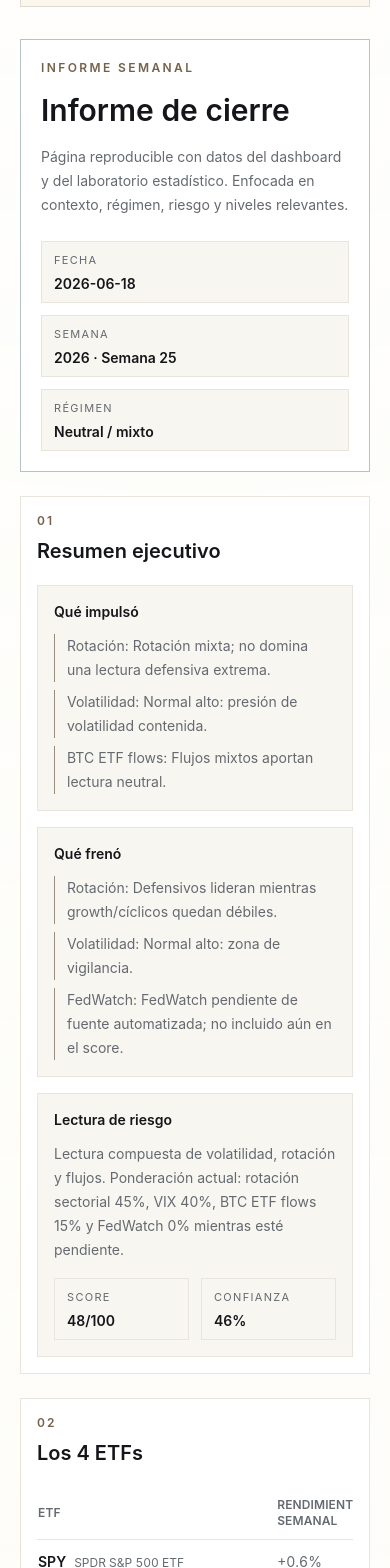
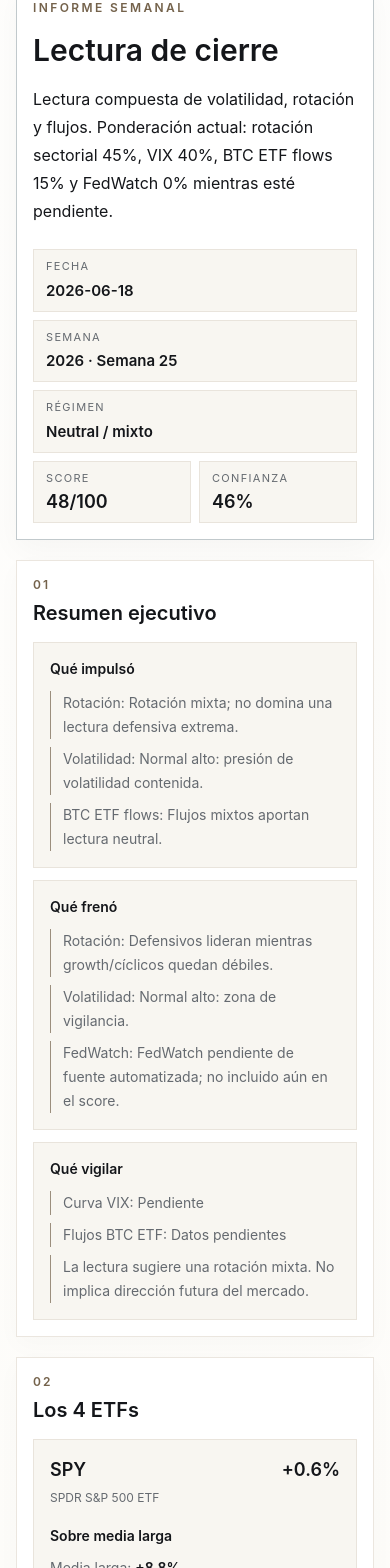
Before and after one commit to luiguiHerrera/Luiguiherrera-web, a Next.js app: page /informe-semanal in a window 390 px wide. Shown: the part 432-2000 px from the top of the page. Built offline with nearby package versions, Linux system fonts and the light colour scheme; no server answers.

Commit message:
Refine weekly report editorial layout

```diff
--- a/app/informe-semanal/page.tsx
+++ b/app/informe-semanal/page.tsx
@@ -9,19 +9,19 @@ export default async function InformeSemanalPage() {
   const reportData = await buildWeeklyReportData();
 
   return (
-    <div className="mx-auto max-w-7xl px-5 py-10 md:py-14">
-      <div className="grid gap-8 lg:grid-cols-[1fr_0.76fr] lg:items-end">
+    <div className="mx-auto max-w-7xl px-4 py-8 md:px-5 md:py-14">
+      <div className="grid gap-5 md:gap-8 lg:grid-cols-[1fr_0.76fr] lg:items-end">
         <SectionHeader
-          eyebrow="Informe reproducible"
+          eyebrow="Lectura semanal"
           title="Informe semanal"
-          subtitle="Estructura de cierre con régimen, ETFs, sectores, volatilidad, flujos, niveles estadísticos y estacionalidad."
+          subtitle="Una lectura de cierre para ordenar régimen, ETFs, sectores, volatilidad, flujos, niveles y estacionalidad."
         />
         <DisclaimerBox>
           Informe educativo de contexto. No constituye recomendación de inversión ni asesoría financiera.
         </DisclaimerBox>
       </div>
 
-      <div className="mt-8">
+      <div className="mt-6 md:mt-8">
         <WeeklyReport data={reportData} />
       </div>
     </div>
--- a/components/reports/ReportSection.tsx
+++ b/components/reports/ReportSection.tsx
@@ -8,10 +8,10 @@ type ReportSectionProps = {
 
 export function ReportSection({ children, eyebrow, title }: ReportSectionProps) {
   return (
-    <section className="border border-line bg-panel p-4 md:p-6">
-      <div className="mb-5">
+    <section className="border border-line/90 bg-panel p-4 shadow-[0_8px_24px_rgba(31,35,40,0.025)] md:p-6">
+      <div className="mb-4 md:mb-5">
         <p className="text-xs font-semibold uppercase tracking-[0.18em] text-brass">{eyebrow}</p>
-        <h2 className="mt-2 text-xl font-semibold text-ink">{title}</h2>
+        <h2 className="mt-2 text-xl font-semibold leading-tight text-ink md:text-2xl">{title}</h2>
       </div>
       {children}
     </section>
--- a/components/reports/WeeklyReport.tsx
+++ b/components/reports/WeeklyReport.tsx
@@ -1,4 +1,5 @@
 import { ReportSection } from "@/components/reports/ReportSection";
+import { ExpandableInsightCard } from "@/components/ui/ExpandableInsightCard";
 import type { WeeklyReportData } from "@/lib/reports/build-weekly-report-data";
 import type { DailySeasonalityCell, PresidentialCyclePhase } from "@/lib/statistical-levels/types";
 
@@ -36,135 +37,182 @@ function formatUsdMillions(value: number | null | undefined) {
   return `${value > 0 ? "+" : ""}${value.toFixed(0)} M USD`;
 }
 
+function vixTrendLabel(value: string | undefined) {
+  if (value === "rising_fast") return "Subiendo rápido";
+  if (value === "rising") return "Subiendo";
+  if (value === "falling") return "Bajando";
+  return "Estable";
+}
+
+function structureLabel(distanceToMa200: number | null | undefined) {
+  if (distanceToMa200 === null || distanceToMa200 === undefined) return "Estructura pendiente";
+  if (distanceToMa200 > 0.05) return "Sobre media larga";
+  if (distanceToMa200 > 0) return "Apoyo cercano";
+  if (distanceToMa200 > -0.05) return "Debajo, sin ruptura amplia";
+  return "Debilidad frente a media larga";
+}
+
+function limitItems(items: string[]) {
+  return items.slice(0, 3);
+}
+
 export function WeeklyReport({ data }: WeeklyReportProps) {
+  const watchItems = limitItems([
+    data.volatility.termStructure?.classification ? `Curva VIX: ${data.volatility.termStructure.classification}` : "",
+    data.flows.btcEtfFlows?.flows.readingLabel ? `Flujos BTC ETF: ${data.flows.btcEtfFlows.flows.readingLabel}` : "",
+    data.sectors.data?.metrics.interpretation ?? "",
+  ].filter(Boolean));
+  const radarPreview = data.crossSignalRadar.slice(0, 3);
+
   return (
-    <div className="space-y-6">
-      <section className="border border-petrol/40 bg-panel p-5 md:p-8">
+    <div className="space-y-5 md:space-y-7">
+      <section className="border border-petrol/35 bg-panel p-4 shadow-[0_10px_30px_rgba(31,35,40,0.035)] md:p-8">
         <p className="text-xs font-semibold uppercase tracking-[0.2em] text-brass">Informe semanal</p>
-        <div className="mt-4 grid gap-6 lg:grid-cols-[1fr_0.7fr] lg:items-end">
+        <div className="mt-4 grid gap-6 lg:grid-cols-[1fr_0.62fr] lg:items-end">
           <div>
-            <h1 className="text-3xl font-semibold leading-tight text-ink md:text-5xl">Informe de cierre</h1>
-            <p className="mt-4 max-w-3xl text-sm leading-6 text-muted">
-              Página reproducible con datos del dashboard y del laboratorio estadístico. Enfocada en contexto, régimen, riesgo y niveles relevantes.
+            <h1 className="text-3xl font-semibold leading-tight text-ink md:text-5xl">Lectura de cierre</h1>
+            <p className="mt-4 max-w-3xl text-base leading-7 text-ink md:text-lg">
+              {data.regimeSummary.interpretation}
             </p>
           </div>
-          <div className="grid gap-3 text-sm md:grid-cols-3 lg:grid-cols-1">
+          <div className="grid gap-2 sm:grid-cols-2 lg:grid-cols-1">
             <Metric label="Fecha" value={data.generatedAt} />
             <Metric label="Semana" value={data.weekLabel} />
             <Metric label="Régimen" value={data.regimeSummary.current} />
+            <div className="grid grid-cols-2 gap-2">
+              <Metric label="Score" value={`${data.regimeSummary.regimeScore}/100`} emphasis />
+              <Metric label="Confianza" value={`${data.regimeSummary.confidence}%`} emphasis />
+            </div>
           </div>
         </div>
       </section>
 
       <ReportSection eyebrow="01" title="Resumen ejecutivo">
-        <div className="grid gap-4 lg:grid-cols-3">
-          <SignalList title="Qué impulsó" items={data.executiveSummary.helped.map((signal) => `${signal.label}: ${signal.detail}`)} />
-          <SignalList title="Qué frenó" items={data.executiveSummary.weighed.map((signal) => `${signal.label}: ${signal.detail}`)} />
-          <div className="border border-line bg-panelSoft p-4">
-            <p className="text-sm font-semibold text-ink">Lectura de riesgo</p>
-            <p className="mt-3 text-sm leading-6 text-muted">{data.executiveSummary.riskReading}</p>
-            <div className="mt-4 grid grid-cols-2 gap-3 text-sm">
-              <Metric label="Score" value={`${data.regimeSummary.regimeScore}/100`} />
-              <Metric label="Confianza" value={`${data.regimeSummary.confidence}%`} />
-            </div>
-          </div>
+        <div className="grid gap-3 lg:grid-cols-3">
+          <SignalList title="Qué impulsó" items={limitItems(data.executiveSummary.helped.map((signal) => `${signal.label}: ${signal.detail}`))} />
+          <SignalList title="Qué frenó" items={limitItems(data.executiveSummary.weighed.map((signal) => `${signal.label}: ${signal.detail}`))} />
+          <SignalList title="Qué vigilar" items={watchItems} />
         </div>
       </ReportSection>
 
       <ReportSection eyebrow="02" title="Los 4 ETFs">
-        <div className="overflow-x-auto">
-          <table className="w-full min-w-[760px] border-collapse text-left text-sm">
-            <thead className="text-xs uppercase text-muted">
-              <tr className="border-b border-line">
-                <th className="py-2.5 pr-4 font-semibold">ETF</th>
-                <th className="py-2.5 pr-4 font-semibold">Rendimiento semanal</th>
-                <th className="py-2.5 pr-4 font-semibold">Distancia a ATH</th>
-                <th className="py-2.5 pr-4 font-semibold">Dist. MA20</th>
-                <th className="py-2.5 pr-4 font-semibold">Dist. MA50</th>
-                <th className="py-2.5 pr-4 font-semibold">Dist. MA200</th>
-              </tr>
-            </thead>
-            <tbody>
+        <div className="grid gap-3 md:grid-cols-2 xl:grid-cols-4">
           {data.coreEtfs.map((asset) => (
-                <tr key={asset.ticker} className="border-b border-line/70">
-                  <td className="py-3 pr-4"><span className="font-semibold text-ink">{asset.ticker}</span><span className="ml-2 text-xs text-muted">{asset.name}</span></td>
-                  <td className="py-3 pr-4 text-muted">{formatPercent(asset.weeklyReturn)}</td>
-                  <td className="py-3 pr-4 text-muted">{formatPercent(asset.distanceToAth)}</td>
-                  <td className="py-3 pr-4 text-muted">{formatPercent(asset.distanceToMa20)}</td>
-                  <td className="py-3 pr-4 text-muted">{formatPercent(asset.distanceToMa50)}</td>
-                  <td className="py-3 pr-4 text-muted">{formatPercent(asset.distanceToMa200)}</td>
-                </tr>
+            <article key={asset.ticker} className="border border-line bg-panelSoft p-4">
+              <div className="flex items-start justify-between gap-3">
+                <div>
+                  <p className="text-lg font-semibold text-ink">{asset.ticker}</p>
+                  <p className="mt-1 text-xs leading-5 text-muted">{asset.name}</p>
+                </div>
+                <span className="text-right text-lg font-semibold text-ink">{formatPercent(asset.weeklyReturn)}</span>
+              </div>
+              <div className="mt-4 grid gap-2 text-sm leading-6 text-muted">
+                <p><span className="font-semibold text-ink">{structureLabel(asset.distanceToMa200)}</span></p>
+                <p>Media larga: <span className="font-semibold text-ink">{formatPercent(asset.distanceToMa200)}</span></p>
+                <p>Distancia a máximos: <span className="font-semibold text-ink">{formatPercent(asset.distanceToAth)}</span></p>
+              </div>
+            </article>
           ))}
-            </tbody>
-          </table>
         </div>
       </ReportSection>
 
       <ReportSection eyebrow="03" title="Sectores">
-        <div className="grid gap-4 lg:grid-cols-3">
-          <SignalList title="Líderes 1W" items={data.sectors.leaders.map((sector) => `${sector.etfTicker} · ${sector.sectorName}: ${formatSectorPercent(sector.return1w)}`)} />
-          <SignalList title="Débiles 1W" items={data.sectors.laggards.map((sector) => `${sector.etfTicker} · ${sector.sectorName}: ${formatSectorPercent(sector.return1w)}`)} />
-          <div className="border border-line bg-panelSoft p-4 text-sm leading-6 text-muted">
-            <p className="font-semibold text-ink">Rotación sectorial</p>
-            <p className="mt-2">{data.sectors.data?.metrics.interpretation ?? "Rotación sectorial pendiente."}</p>
-            <p className="mt-3">Dispersión 1W: <span className="font-semibold text-ink">{formatSectorPercent(data.sectors.data?.metrics.sectorDispersion1w)}</span></p>
-          </div>
+        <div className="grid gap-3 lg:grid-cols-[0.75fr_0.75fr_1fr]">
+          <SignalList title="Líderes" items={limitItems(data.sectors.leaders.map((sector) => `${sector.etfTicker} · ${sector.sectorName}: ${formatSectorPercent(sector.return1w)}`))} />
+          <SignalList title="Rezagados" items={limitItems(data.sectors.laggards.map((sector) => `${sector.etfTicker} · ${sector.sectorName}: ${formatSectorPercent(sector.return1w)}`))} />
+          <EditorialNote
+            title="Lectura de rotación"
+            body={data.sectors.data?.metrics.interpretation ?? "Rotación sectorial pendiente."}
+            footer={`Dispersión 1W: ${formatSectorPercent(data.sectors.data?.metrics.sectorDispersion1w)}`}
+          />
         </div>
       </ReportSection>
 
-      <div className="grid gap-6 lg:grid-cols-2">
+      <div className="grid gap-5 lg:grid-cols-2">
         <ReportSection eyebrow="04" title="Volatilidad">
-          <div className="grid gap-3 text-sm md:grid-cols-2">
-            <Metric label="VIX spot" value={formatNumber(data.volatility.vix?.spot.latestVix)} />
-            <Metric label="Lectura VIX" value={data.volatility.vix?.spot.vixCompositeLabel ?? "Pendiente"} />
-            <Metric label="Curva" value={data.volatility.termStructure?.classification ?? "Pendiente"} />
+          <div className="grid gap-2 sm:grid-cols-2">
+            <Metric label="VIX spot" value={formatNumber(data.volatility.vix?.spot.latestVix)} emphasis />
+            <Metric label="Momentum VIX" value={vixTrendLabel(data.volatility.vix?.spot.vixTrend)} />
+            <Metric label="Curva VIX" value={data.volatility.termStructure?.classification ?? "Pendiente"} />
             <Metric label="M1/M2" value={data.volatility.termStructure?.m1m2SlopePct === null || data.volatility.termStructure?.m1m2SlopePct === undefined ? "Pendiente" : `${data.volatility.termStructure.m1m2SlopePct.toFixed(1)}%`} />
           </div>
-          <p className="mt-4 text-sm leading-6 text-muted">{data.volatility.termStructure?.interpretation ?? data.volatility.vix?.spot.vixCompositeSubtext ?? "Volatilidad pendiente de actualización."}</p>
+          <p className="mt-4 text-sm leading-6 text-muted">
+            {data.volatility.termStructure?.interpretation ?? data.volatility.vix?.spot.vixCompositeSubtext ?? "Volatilidad pendiente de actualización."}
+          </p>
         </ReportSection>
 
         <ReportSection eyebrow="05" title="Flujos">
-          <div className="grid gap-3 text-sm md:grid-cols-2">
-            <Metric label="BTC ETF último día" value={formatUsdMillions(data.flows.btcEtfFlows?.flows.latestTotalNetFlow)} />
+          <div className="grid gap-2 sm:grid-cols-2">
+            <Metric label="BTC ETF último día" value={formatUsdMillions(data.flows.btcEtfFlows?.flows.latestTotalNetFlow)} emphasis />
             <Metric label="BTC ETF 5D" value={formatUsdMillions(data.flows.btcEtfFlows?.flows.rolling5dNetFlow)} />
-            <Metric label="Lectura BTC ETF" value={data.flows.btcEtfFlows?.flows.readingLabel ?? "Pendiente"} />
-            <Metric label="Flujos ETF generales" value={data.flows.generalEtfFlowsStatus} />
+            <Metric label="Racha" value={data.flows.btcEtfFlows?.flows.flowStreak.label ?? "Pendiente"} />
+            <Metric label="Lectura" value={data.flows.btcEtfFlows?.flows.readingLabel ?? "Pendiente"} />
           </div>
+          <p className="mt-4 text-sm leading-6 text-muted">
+            {data.flows.btcEtfFlows?.flows.readingSubtext ?? "Flujos BTC ETF pendientes de actualización."}
+          </p>
         </ReportSection>
       </div>
 
       <ReportSection eyebrow="06" title="Niveles estadísticos">
         <div className="grid gap-3 md:grid-cols-2 xl:grid-cols-4">
           {data.statisticalLevels.map((asset) => (
-            <div key={asset.ticker} className="border border-line bg-panelSoft p-4">
-              <p className="font-semibold text-ink">{asset.ticker}</p>
-              <p className="mt-1 text-xs text-muted">{asset.name}</p>
-              <div className="mt-3 grid gap-2 text-sm text-muted">
-                <p>z-score <span className="font-semibold text-ink">{asset.zScore === null ? "n/d" : asset.zScore.toFixed(2)}</span></p>
+            <article key={asset.ticker} className="border border-line bg-panelSoft p-4">
+              <p className="text-lg font-semibold text-ink">{asset.ticker}</p>
+              <p className="mt-1 text-xs leading-5 text-muted">{asset.name}</p>
+              <div className="mt-4 grid gap-2 text-sm text-muted">
                 <p>Percentil <span className="font-semibold text-ink">{asset.percentile === null ? "n/d" : asset.percentile.toFixed(1)}</span></p>
+                <p>Z-score <span className="font-semibold text-ink">{asset.zScore === null ? "n/d" : asset.zScore.toFixed(2)}</span></p>
                 <p>Media larga <span className="font-semibold text-ink">{formatPercent(asset.distanceToLongAverage)}</span></p>
               </div>
-            </div>
+            </article>
           ))}
         </div>
       </ReportSection>
 
       <ReportSection eyebrow="07" title="Estacionalidad">
         {data.seasonality ? (
-          <div className="grid gap-4 lg:grid-cols-2">
-            <SeasonalityList title={`${monthNames[data.seasonality.month - 1]} · mejores días históricos`} cells={data.seasonality.allYears.best} />
-            <SeasonalityList title={`${phaseLabels[data.seasonality.phase]} · mejores días`} cells={data.seasonality.cycle.best} />
-            <SeasonalityList title={`${monthNames[data.seasonality.month - 1]} · días débiles históricos`} cells={data.seasonality.allYears.weakest} />
-            <SeasonalityList title={`${phaseLabels[data.seasonality.phase]} · días débiles`} cells={data.seasonality.cycle.weakest} />
+          <div className="grid gap-4 lg:grid-cols-[0.7fr_1fr]">
+            <EditorialNote
+              title={`${monthNames[data.seasonality.month - 1]} · ${phaseLabels[data.seasonality.phase]}`}
+              body="Se muestran solo rankings con muestra mínima de 5 observaciones. La lectura sirve para ubicar patrones históricos, no para sobredimensionar un día aislado."
+              footer={data.seasonality.cycle.best.length < 3 || data.seasonality.cycle.weakest.length < 3 ? "Muestra acotada en ciclo presidencial: ampliar lectura con prudencia." : "Muestra suficiente para una lectura descriptiva compacta."}
+            />
+            <div className="grid gap-3 md:grid-cols-2">
+              <SeasonalityList title="Mejores días históricos" cells={data.seasonality.allYears.best} />
+              <SeasonalityList title="Días débiles históricos" cells={data.seasonality.allYears.weakest} />
+              <SeasonalityList title="Mejores días del ciclo" cells={data.seasonality.cycle.best} />
+              <SeasonalityList title="Días débiles del ciclo" cells={data.seasonality.cycle.weakest} />
+            </div>
           </div>
         ) : (
           <p className="text-sm leading-6 text-muted">Estacionalidad pendiente hasta regenerar datos.</p>
         )}
       </ReportSection>
 
-      <ReportSection eyebrow="08" title="Radar de lecturas cruzadas">
+      <ExpandableInsightCard
+        eyebrow="08 · Radar"
+        title="Lecturas cruzadas"
+        reading="Resumen curado de tensiones que conviene mantener en pantalla sin convertir el informe en una tabla larga."
+        status="Actualización manual"
+        metrics={[
+          { label: "Tickers revisados", value: String(data.crossSignalRadar.length) },
+          { label: "Vista inicial", value: `${radarPreview.length} destacados` },
+          { label: "Uso", value: "Contexto" },
+        ]}
+        summaryExtra={
+          <div className="grid gap-2 md:grid-cols-3">
+            {radarPreview.map((row) => (
+              <div key={row.ticker} className="border border-line bg-panelSoft p-3 text-sm leading-6 text-muted">
+                <p className="font-semibold text-ink">{row.ticker}</p>
+                <p className="mt-1">{row.note}</p>
+              </div>
+            ))}
+          </div>
+        }
+      >
         <div className="overflow-x-auto">
-          <table className="w-full min-w-[840px] border-collapse text-left text-sm">
+          <table className="w-full min-w-[820px] border-collapse text-left text-sm">
             <thead className="text-xs uppercase text-muted">
               <tr className="border-b border-line">
                 <th className="py-2.5 pr-4 font-semibold">Ticker</th>
@@ -185,31 +233,24 @@ export function WeeklyReport({ data }: WeeklyReportProps) {
             </tbody>
           </table>
         </div>
-      </ReportSection>
+      </ExpandableInsightCard>
 
-      <ReportSection eyebrow="09" title="Cierre y roadmap">
-        <div className="grid gap-4 lg:grid-cols-[1fr_0.85fr]">
-          <div className="border border-line bg-panelSoft p-4 text-sm leading-6 text-muted">
-            <p className="font-semibold text-ink">Lectura final educativa</p>
-            <p className="mt-2">
-              El informe organiza régimen, volatilidad, rotación, flujos y estadística descriptiva. Sirve como contexto semanal para investigación y control de riesgo.
-            </p>
-            <p className="mt-2">
-              Los datos históricos describen comportamiento pasado y se leen junto con el precio actual, liquidez, horizonte y tolerancia al riesgo.
-            </p>
-          </div>
-          <SignalList title="Pendiente por fuente clara" items={data.roadmapItems} />
+      <ReportSection eyebrow="09" title="Lectura final">
+        <div className="grid gap-3 md:grid-cols-3">
+          <EditorialNote title="Contexto" body="El régimen marca el tono de la semana y ayuda a ordenar volatilidad, rotación y flujos en una lectura común." />
+          <EditorialNote title="Riesgo" body="La prioridad es cuidar el margen de error cuando varias lecturas empiezan a perder alineación." />
+          <EditorialNote title="Proceso" body="Mantener proceso significa volver al mapa: régimen, niveles, flujo y estacionalidad antes de ampliar lectura." />
         </div>
       </ReportSection>
     </div>
   );
 }
 
-function Metric({ label, value }: { label: string; value: string }) {
+function Metric({ emphasis = false, label, value }: { emphasis?: boolean; label: string; value: string }) {
   return (
     <div className="border border-line bg-panelSoft px-3 py-2">
       <p className="text-[11px] uppercase tracking-[0.12em] text-muted">{label}</p>
-      <p className="mt-1 font-semibold text-ink">{value}</p>
+      <p className={emphasis ? "mt-1 text-lg font-semibold leading-6 text-ink" : "mt-1 font-semibold leading-6 text-ink"}>{value}</p>
     </div>
   );
 }
@@ -225,19 +266,35 @@ function SignalList({ title, items }: { title: string; items: string[] }) {
   );
 }
 
+function EditorialNote({ body, footer, title }: { body: string; footer?: string; title: string }) {
+  return (
+    <div className="border border-line bg-panelSoft p-4 text-sm leading-6 text-muted">
+      <p className="font-semibold text-ink">{title}</p>
+      <p className="mt-2">{body}</p>
+      {footer ? <p className="mt-3 border-t border-line pt-3 text-xs font-semibold uppercase tracking-[0.12em] text-muted">{footer}</p> : null}
+    </div>
+  );
+}
+
 function SeasonalityList({ cells, title }: { cells: DailySeasonalityCell[]; title: string }) {
+  const visibleCells = cells.filter((cell) => cell.sampleSize >= 5).slice(0, 3);
+
   return (
     <div className="border border-line bg-panelSoft p-4">
       <p className="text-sm font-semibold text-ink">{title}</p>
       <div className="mt-3 grid gap-2 text-sm">
-        {cells.map((cell) => (
-          <div key={`${title}-${cell.month}-${cell.day}`} className="grid grid-cols-[2.5rem_1fr_3.5rem_3rem] items-center gap-3 border-b border-line/70 pb-2 last:border-b-0 last:pb-0">
+        {visibleCells.length ? (
+          visibleCells.map((cell) => (
+            <div key={`${title}-${cell.month}-${cell.day}`} className="grid grid-cols-[2rem_1fr_3.5rem_3rem] items-center gap-2 border-b border-line/70 pb-2 last:border-b-0 last:pb-0">
               <span className="font-semibold text-ink">{cell.day}</span>
               <span className="text-muted">Win rate {cell.winRate === null ? "n/d" : `${(cell.winRate * 100).toFixed(0)}%`}</span>
               <span className="text-right font-semibold text-ink">{formatPercent(cell.averageReturn)}</span>
               <span className="text-right text-xs text-muted">N {cell.sampleSize}</span>
             </div>
-        ))}
+          ))
+        ) : (
+          <p className="text-muted">Muestra insuficiente para destacar días.</p>
+        )}
       </div>
     </div>
   );
```
Also changed, not shown: lib/reports/build-weekly-report-data.ts (+8 -7 lines). Lines whose indentation alone changed are shown as unchanged.
